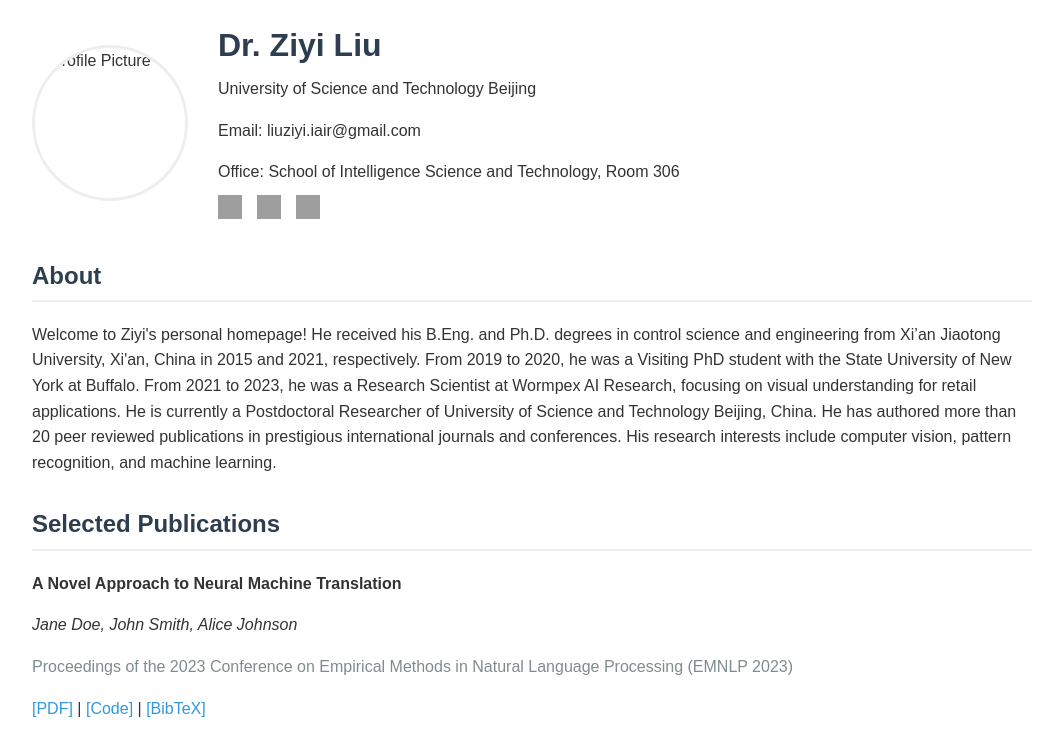
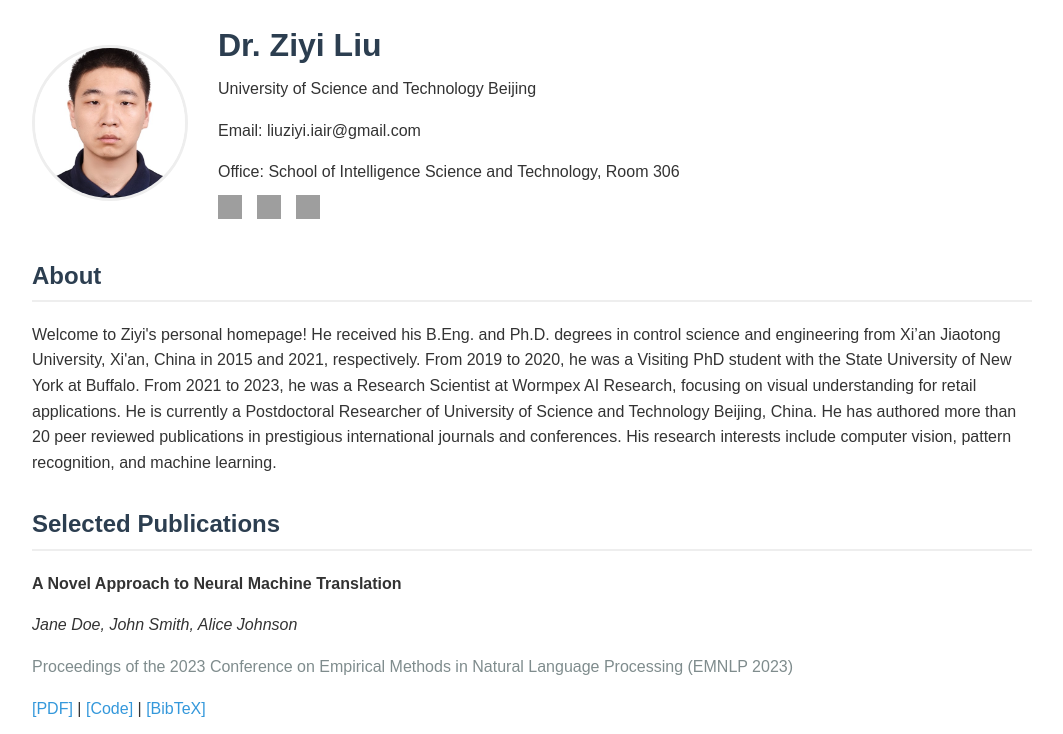
Before and after one commit to Liuziyi-IAIR/Liuziyi-IAIR.github.io, a plain HTML site: page index.html in a window 1280 px wide. Shown: the top 734 px of the page, without its empty margins (108-1171 px from the left). Drawn offline with Linux system fonts and the light colour scheme; grey boxes are pictures that could not be loaded.

Commit message:
Update index.html

```diff
--- a/index.html
+++ b/index.html
@@ -163,7 +163,7 @@
     <!-- 页面主体内容开始 -->
     <header>
         <!-- 头像图片，需要替换为实际图片路径 -->
-        <img src="profile.jpg" alt="Profile Picture" class="profile-pic">
+        <img src="ziyi.jpg" alt="Profile Picture" class="profile-pic">
         <div class="header-text">
             <!-- 姓名 -->
             <h1>Dr. Ziyi Liu</h1>
```
